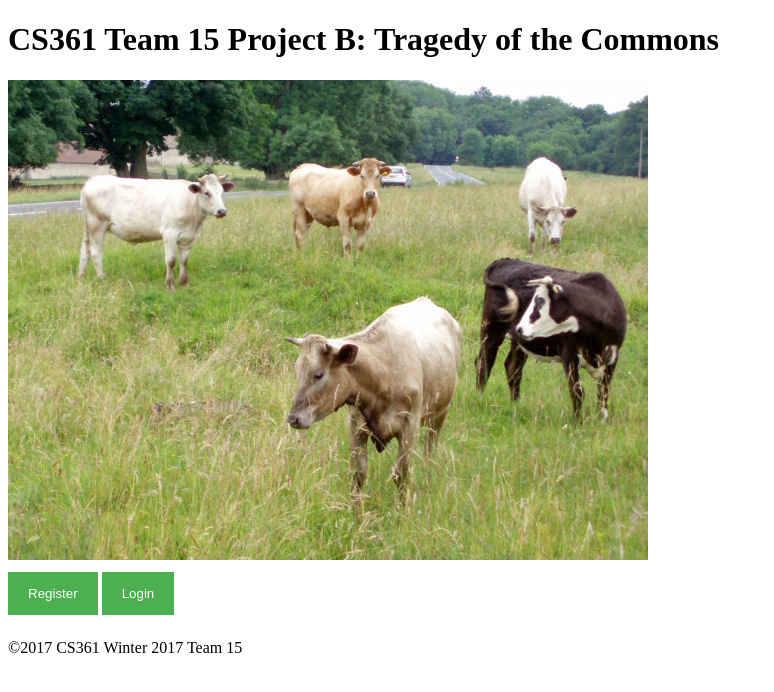
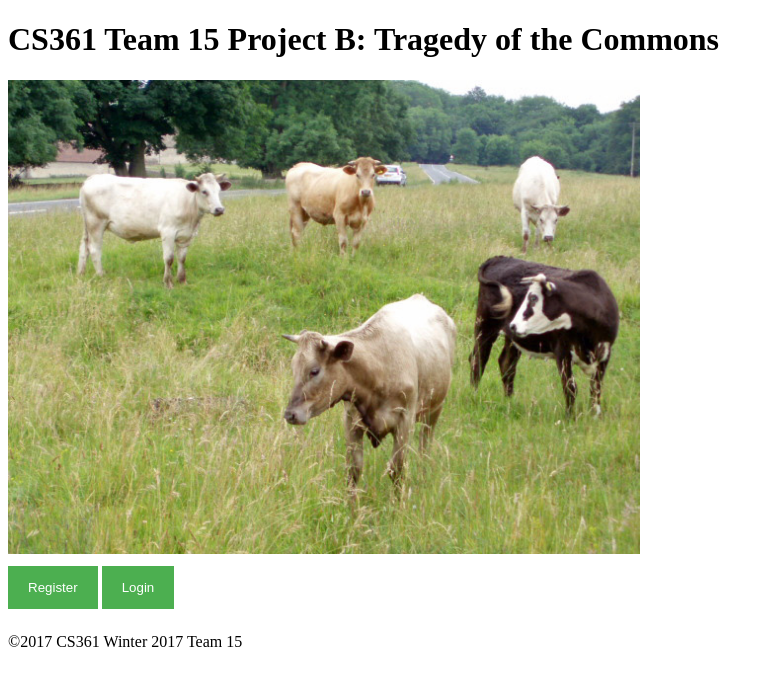
Before and after one commit to jredp/CS361, a PHP site: page / in a window 1280 px wide. Shown: the top 692 px of the page, without its empty margins (0-774 px from the left). Run offline with PHP 8.4, Linux system fonts and the light colour scheme.

Commit message:
Style changes

```diff
--- a/css/jstyle.css
+++ b/css/jstyle.css
@@ -19,23 +19,24 @@ button {
     width: 100%;
 }
 
-/* Extra styles for the cancel button */
+
 .cancelbtn {
     width: auto;
     padding: 10px 18px;
     background-color: #f44336;
 }
 
-/* Center the image and position the close button */
+
 .imgcontainer {
     text-align: center;
     margin: 24px 0 12px 0;
     position: relative;
 }
 
-img.avatar {
-    width: 40%;
-    border-radius: 50%;
+
+img.resize {
+    max-width: 50%;
+    height: auto;
 }
 
 .container {
@@ -62,7 +63,7 @@ span.psw {
     padding-top: 60px;
 }
 
-/* Modal Content/Box */
+/* Modal Box */
 .modal-content {
     background-color: #fefefe;
     margin: 5% auto 15% auto; /* 5% from the top, 15% from the bottom and centered */
--- a/processLogin.php
+++ b/processLogin.php
@@ -18,6 +18,7 @@
 
     if(isset($_SESSION['signed_in']) && $_SESSION['signed_in'] == true) {
         echo 'You are already signed in, you can <a href="signout.php">sign out</a> if you want.';
+        echo 'Continue to landing page here. <a href="landing.php">Landin Page</a>'
     }
     else {
         $errors = array();
```
